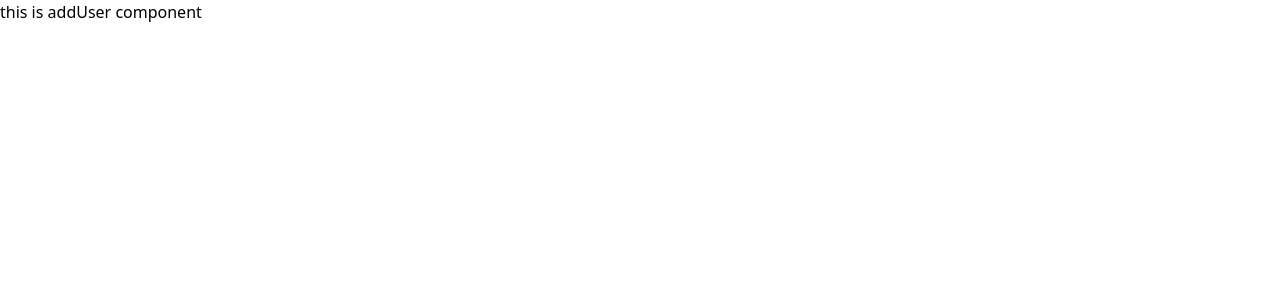
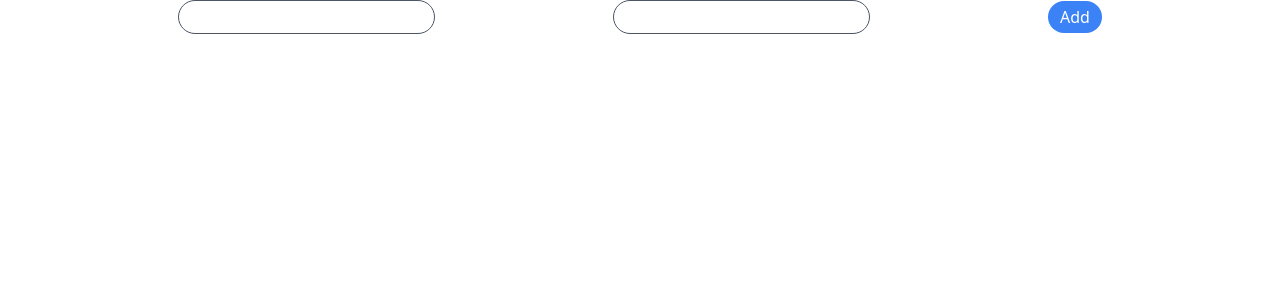
Before and after one commit to NeginSal/CRUD-Vue3, a Vue app: page /addUser in a window 1280 px wide. Shown: the top 300 px of the page. Built offline with nearby package versions, Linux system fonts and the light colour scheme.

Commit message:
edited: addUser component

```diff
--- a/src/components/AddUser.vue
+++ b/src/components/AddUser.vue
@@ -1,6 +1,49 @@
 <template>
-  <div>this is addUser component</div>
+  <form @submit.prevent="handleSubmit">
+    <div className='flex flex-col justify-center items-center sm:flex-row sm:justify-evenly'>
+      <div className='mb-2'>
+        <input className='px-3 py-1 rounded-full border border-gray-600' v-model="name" />
+      </div>
+      <div className='mb-2'>
+        <input className='px-3 py-1 rounded-full border border-gray-600' v-model="username" />
+      </div>
+      <div className='mb-2'>
+        <button className="bg-blue-500 hover:bg-blue-700 text-white py-1 px-3 rounded-full">
+          Add
+        </button>
+      </div>
+    </div>
+  </form>
 </template>
 
-<script setup>
+<script>
+import axios from 'axios';
+
+export default {
+  props: ['users'],
+  data() {
+    return {
+      name: '',
+      username: ''
+    }
+  },
+  methods: {
+    handleSubmit() {
+      let newUser = {
+        name: this.name,
+        username: this.username
+      }
+      console.log(this.name, this.username)
+      axios
+        .post('http://localhost:8000/users',newUser )
+        .then(() => {this.user = this.users.push(newUser) })
+        .catch((err) => console.log(err))
+      // axios.post("http://localhost:8000/users", newUser)
+      //   .then(response => this.user = response.data.id)
+
+
+
+    }
+  }
+}
 </script>
--- a/src/components/Home.vue
+++ b/src/components/Home.vue
@@ -1,21 +1,30 @@
 <template>
   <div>
-    <UserList/>
-    <AddUser/>
+    <UserList :users="users"/>
+    <AddUser :users="users"/>
   </div>
 </template>
 
 <script>
 import  UserList  from "./UserList.vue";
 import  AddUser  from "./AddUser.vue";
+import axios from 'axios';
 
 export default {
   components: {
     UserList,
     AddUser,
   },
-  setup() {
-    return {};
+  data() {
+    return {
+      users: []
+    }
+  },
+  mounted() {
+    axios
+      .get('http://localhost:8000/users')
+      .then((res) => { this.users = res.data })
+      .catch(err => console.log(err))
   },
 };
 </script>
--- a/src/components/UserList.vue
+++ b/src/components/UserList.vue
@@ -17,21 +17,22 @@ export default {
   components: {
     UserDetail,
   },
-  data() {
-    return {
-      users: []
-    }
-  },
-  mounted() {
-    axios
-      .get('http://localhost:8000/users')
-      .then((res) => { this.users = res.data })
-      .catch(err => console.log(err))
-  },
+  props:['users'],
+  // data() {
+  //   return {
+  //     users: []
+  //   }
+  // },
+  // mounted() {
+  //   axios
+  //     .get('http://localhost:8000/users')
+  //     .then((res) => { this.users = res.data })
+  //     .catch(err => console.log(err))
+  // },
   methods: {
     handleDelete(id) {
       this.users = this.users.filter((user) => { return user.id !== id })
-    }
+    },
   },
 }
 </script>
```
